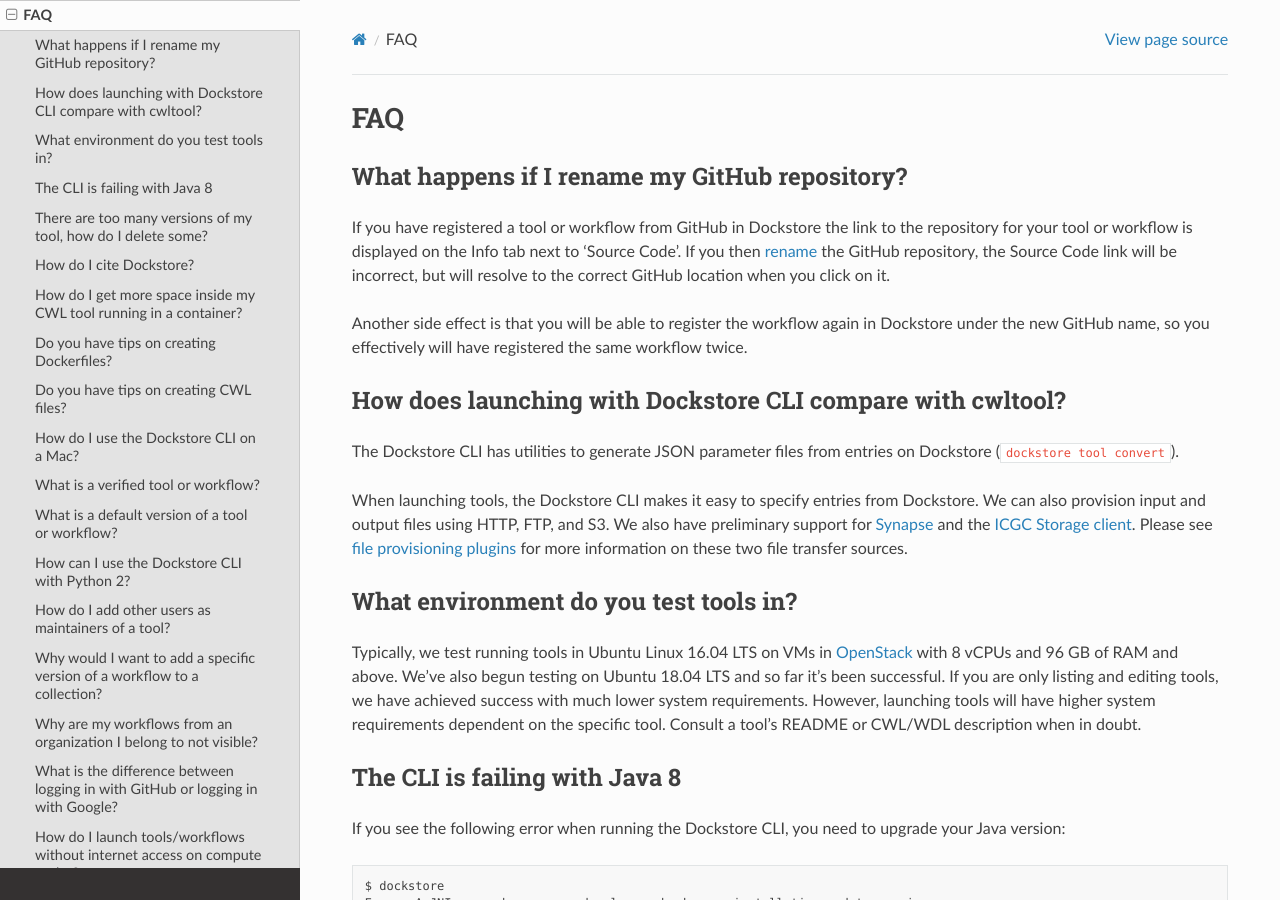
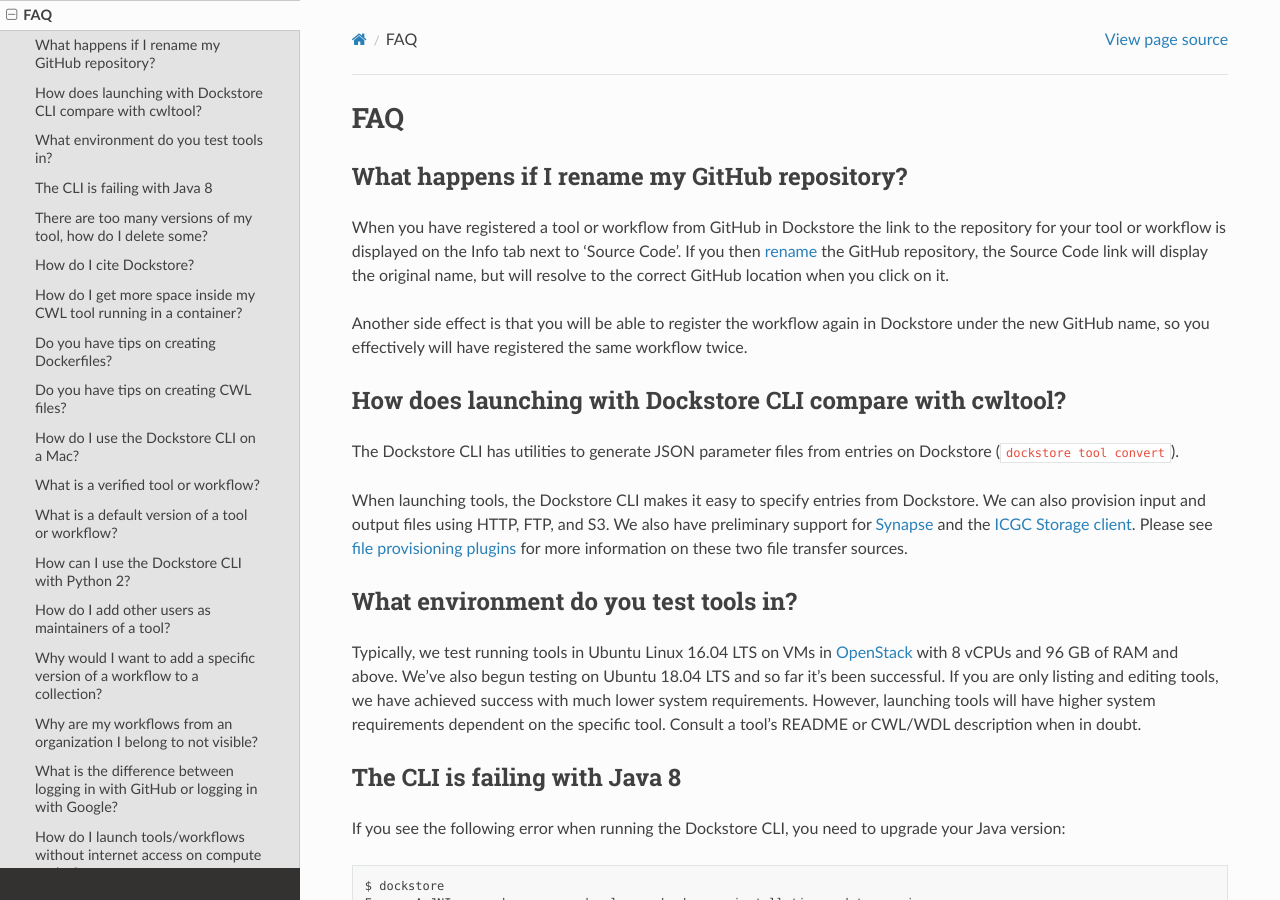
Before and after one commit to dockstore/dockstore-documentation, a Sphinx documentation site: the page built from docs/faq.rst, in a window 1280 px wide and 900 px high. Built offline with Sphinx 7.4.7 and the Read the Docs theme 2.0.0, drawn with Linux system fonts in a browser that asks for light colours.

Commit message:
modify sentences

```diff
--- a/docs/faq.rst
+++ b/docs/faq.rst
@@ -4,10 +4,10 @@
 What happens if I rename my GitHub repository?
 ----------------------------------------------
 
-If you have registered a tool or workflow from GitHub in Dockstore the
+When you have registered a tool or workflow from GitHub in Dockstore the
 link to the repository for your tool or workflow is displayed on the
 Info tab next to 'Source Code'. If you then `rename <https://docs.github.com/en/github/administering-a-repository/renaming-a-repository>`__
-the GitHub repository, the Source Code link will be incorrect, but
+the GitHub repository, the Source Code link will display the original name, but
 will resolve to the correct GitHub location when you click on it.
 
 Another side effect is that you will be able to register the workflow
```
